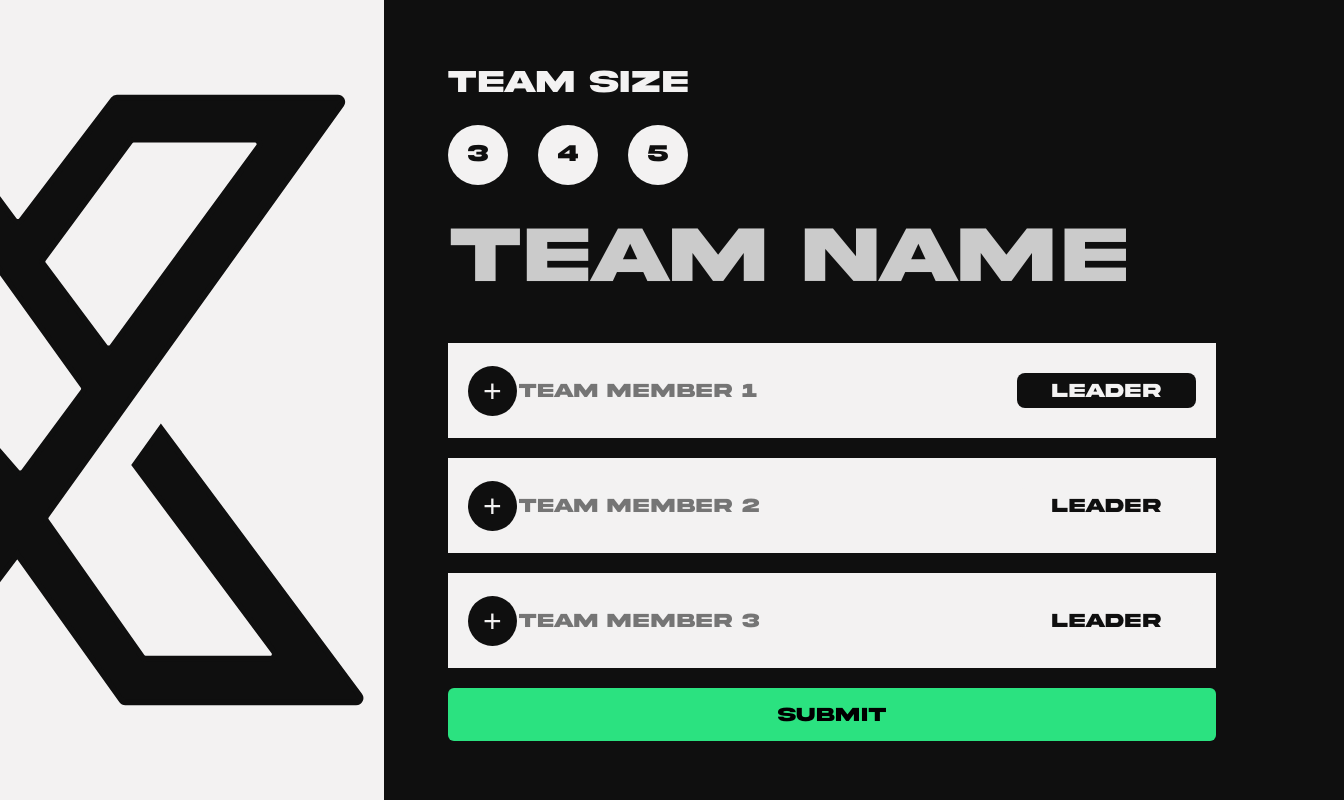
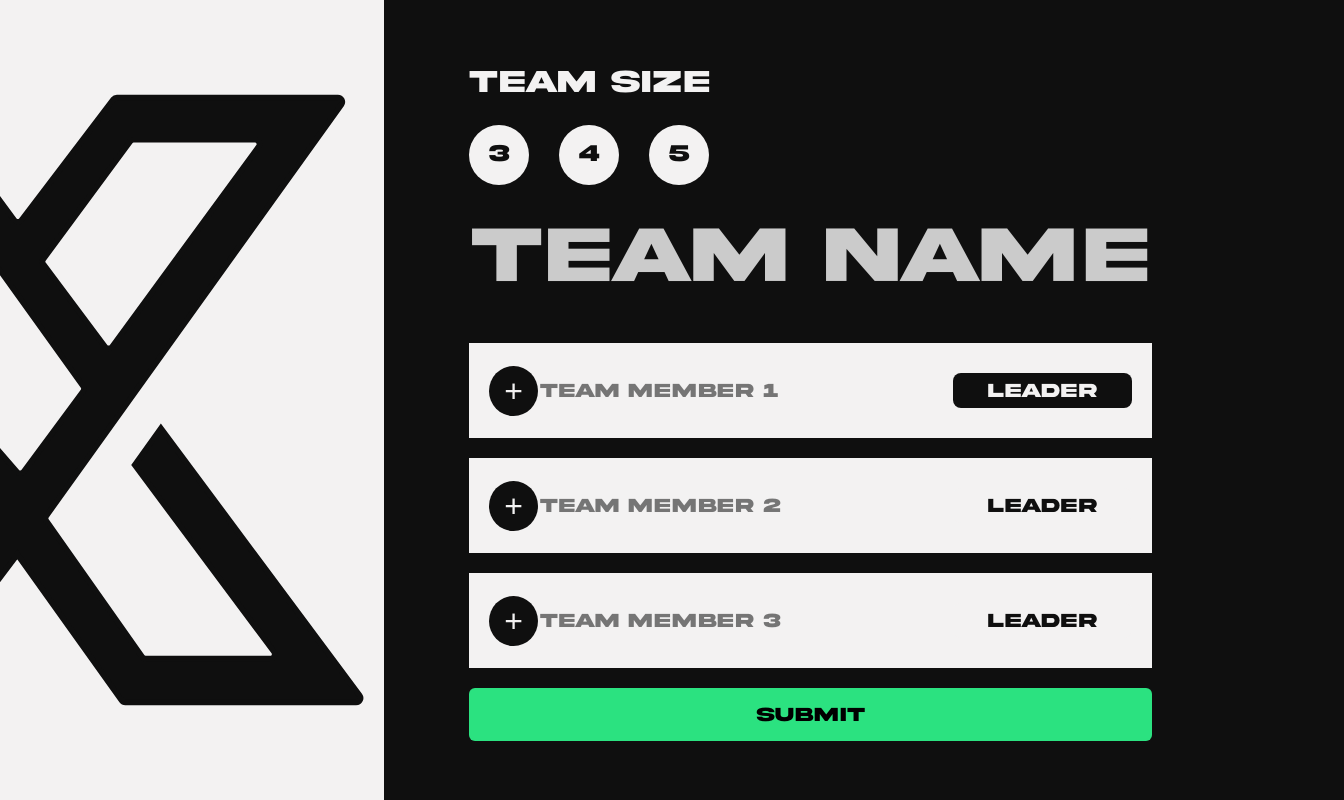
Before and after one commit to Iron0utlaw/NSUTthon24, a React (Create React App) app: page /r in a window 1280 px wide. Shown: the whole page, 1344 px wide, since content can reach past the window. Built offline with nearby package versions, Linux system fonts and the light colour scheme; no server answers.

Commit message:
width fix

```diff
--- a/src/comp/reg.css
+++ b/src/comp/reg.css
@@ -7,7 +7,7 @@
 .form{
     background-color: var(--sec);
     height: 100vh;
-    width: 70vw;
+    width: fit-content;
     overflow:scroll;
     text-align: left;
 }
```
